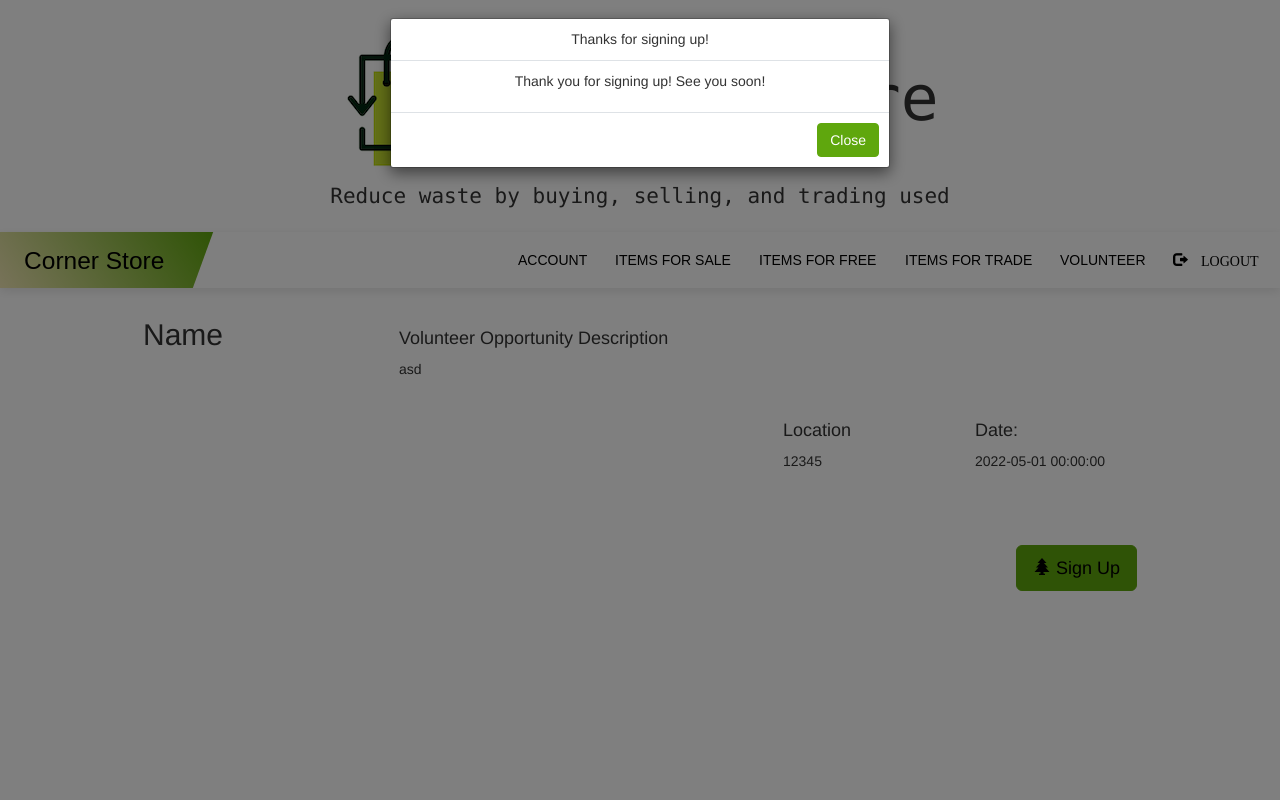
After one commit to marymarkart/Team9-CornerStore, a Flask app: page /volsuccess/1 in a window 1280 px wide. The commit adds this page. Run offline with Flask 2, Linux system fonts and the light colour scheme; data comes from the database, SQL or seed files in the repository; both versions use the stored data as it was after the commit; some libraries are stand-ins or nearby versions.

Commit message:
Add signup for volunteer opportunities modal

```diff
--- a/myapp/routes.py
+++ b/myapp/routes.py
@@ -388,7 +388,7 @@ def listvolunteer():
         vol = Volunteer(name, description, location, date, user_id)
         db.session.add(vol)
         db.session.commit()
-        return redirect("/agencyprofile")
+        return redirect('/managevol/'+ str(vol.id))
     return render_template('listvolunteer.html', form=form)
 
 @myapp_obj.route("/createdvol")
@@ -410,6 +410,11 @@ def deleteVol(val):
 	db.session.delete(item)
 	db.session.commit()
 	return redirect(url_for('listings'))
+
+@myapp_obj.route('/volsuccess/<int:val>')
+def volsuccess(val):
+    vol = Volunteer.query.get(val)
+    return render_template('volsuccess.html', item=vol)
 
 
 
@@ -435,8 +440,8 @@ def bevolunteer(val):
     bevol = BeVolunteer(user, vol_id)
     db.session.add(bevol)
     db.session.commit()
-
-    return redirect(url_for('volListings', val=val))
+    # return redirect('/volsuccess')
+    return redirect(url_for('volsuccess', val=val))
 
 @myapp_obj.route('/managevol/<int:val>')
 @login_required
--- a/myapp/templates/managevol.html
+++ b/myapp/templates/managevol.html
@@ -49,8 +49,7 @@
 
     <div class="col-sm-9">
 
-        <h4>Add picture here! </h4>
-        <p><br><br><br><br><br><br><br><br></p>
+
 
       <br>
       <div class="row">
--- a/myapp/templates/vollistings.html
+++ b/myapp/templates/vollistings.html
@@ -25,14 +25,14 @@
 
     <div class="col-sm-9">
 
-        <h4>Add picture here! </h4>
+        <!-- <h4>Add picture here! </h4>
         <p><br><br><br><br><br><br><br><br></p>
 
-      <br>
+      <br> -->
       <div class="row">
       <div class="col-sm-9">
 
-        <h4>Item Description</h4>
+        <h4>Volunteer Opportunity Description</h4>
         <p> {{item.description }}</p>
       </div>
   </div>
@@ -40,13 +40,13 @@
       <div class="row">
         <div class="col-sm-3">
 
-            <h4> Uh? </h4>
+            <h4></h4>
 
         </div>
         <div class="col-sm-3">
 
-            <h4>UH? </h4>
-            {
+            <h4></h4>
+
 
         </div>
         <div class="col-sm-3">
--- /dev/null
+++ b/myapp/templates/volsuccess.html
@@ -0,0 +1,41 @@
+{% extends "vollistings.html" %}
+
+{% block text %}
+
+<div class="modal" id="exampleModal" tabindex="-1" role="dialog" aria-labelledby="exampleModalLabel" aria-hidden="true">
+  <div class="modal-dialog" role="document">
+    <div class="modal-content">
+      <div class="modal-header">
+        <h5 class="modal-title" id="exampleModalLabel">Thanks for signing up!</h5>
+
+
+      </div>
+      <div class="modal-body">
+        <center>
+        <p> Thank you for signing up! See you soon!</p>
+        </center>
+        </div>
+        <div class="modal-footer">
+          <a href='/profile'><button type="button" class="btn btn-primary" data-dismiss="modal">Close</button></a>
+          </div>
+        </div>
+
+
+  </div>
+
+
+</div>
+
+{% endblock %}
+{% block script %}
+<script>
+    $(document).ready(function(){
+        console.log("window is loaded")
+        $("#exampleModal").modal("show")
+    })
+</script>
+{% endblock %}
+
+</body>
+
+</html>
```
Also changed, not shown: myapp/forms.py (+8 -1 lines), myapp/templates/listvolunteer.html (+6 -4 lines), myapp/app.db.
